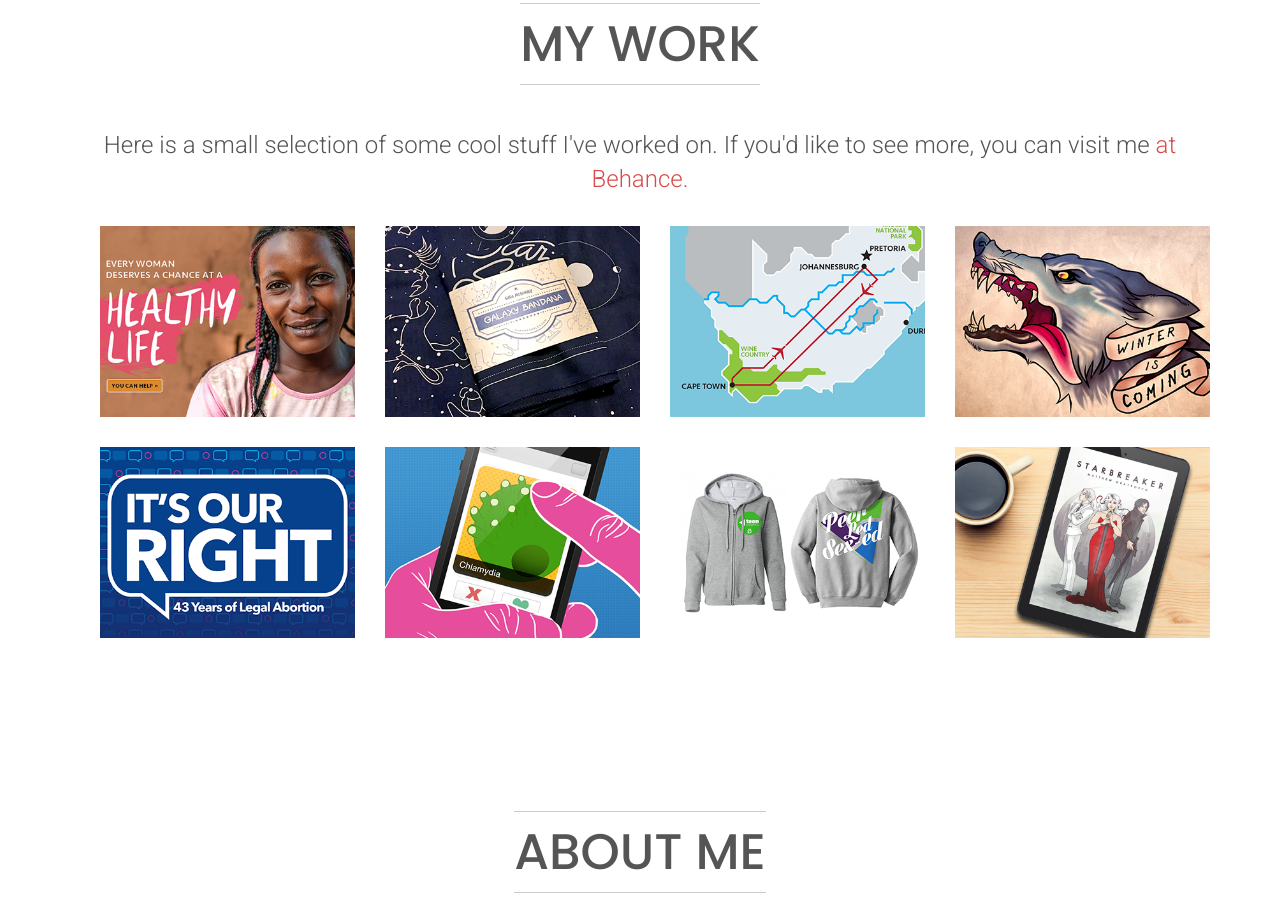
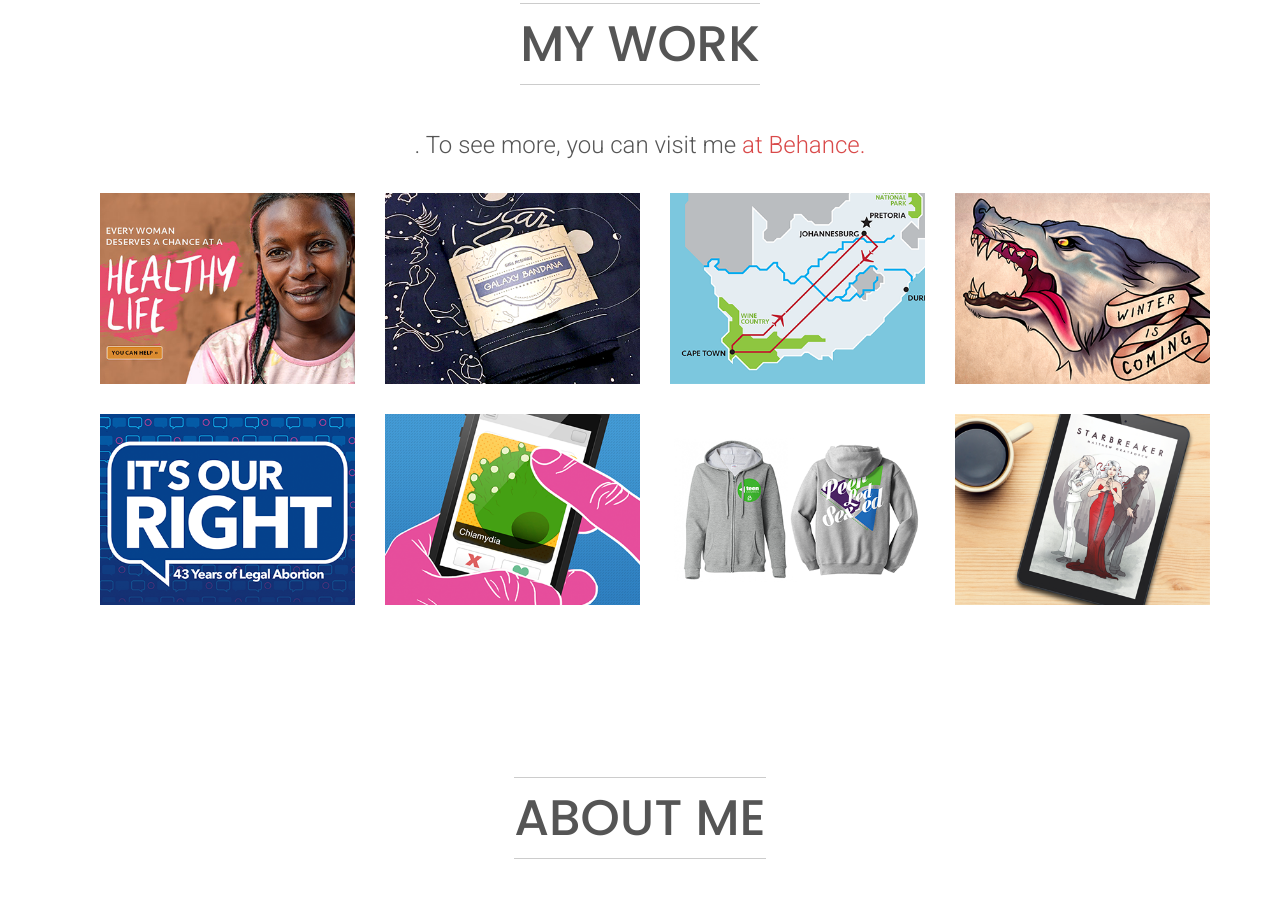
Before and after one commit to gembat/saramcsorley, a plain HTML site: page index.html in a window 1280 px wide. Shown: the part 879-1779 px from the top of the page. Drawn offline with Linux system fonts and the light colour scheme; some packages are replaced by stand-ins of ours.

Commit message:
Update index.html

```diff
--- a/index.html
+++ b/index.html
@@ -121,7 +121,7 @@ _________________________________________________________ -->
                     <div class="mb20">
                         <h2 class="title" data-animate="fadeInUp">My work</h2>
 
-                        <p class="lead" data-animate="fadeInUp">Here is a small selection of some cool stuff I've worked on. If you'd like to see more, you can visit me <a href="http://www.behance.net/SARAMCSORLEY">at Behance.</a></p>
+                        <p class="lead" data-animate="fadeInUp">. To see more, you can visit me <a href="http://www.behance.net/SARAMCSORLEY">at Behance.</a></p>
                     </div>
 
                    <!-- <ul id="filter" data-animate="fadeInUp">
```
